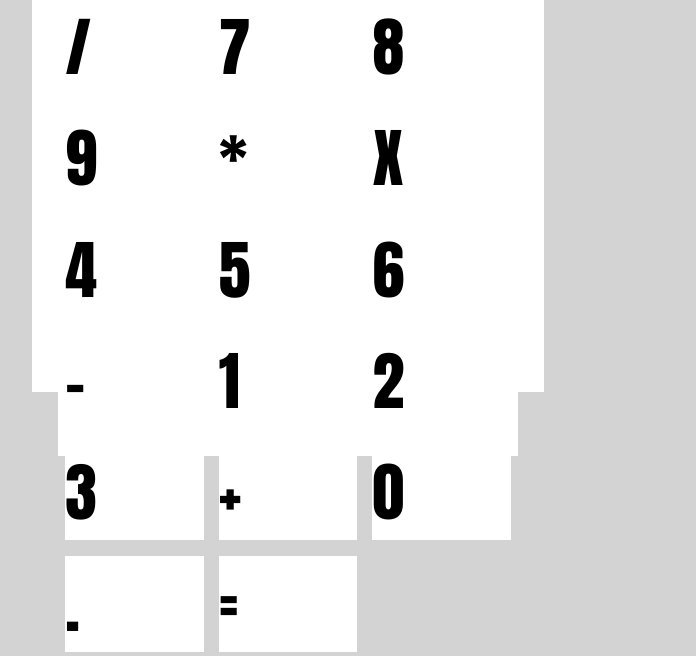
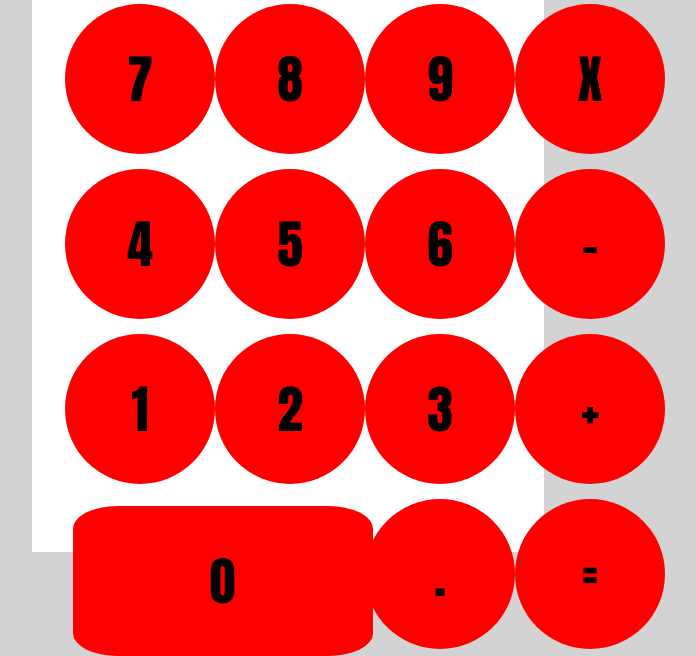
Before and after one commit to DexterFreeman/calculator, a plain HTML site: page index.html in a window 1280 px wide. Shown: the part 248-904 px from the top of the page, without its empty margins (352-1048 px from the left). Drawn offline with Linux system fonts and the light colour scheme.

Commit message:
Changed grid layout for the 0 button

```diff
--- a/index.html
+++ b/index.html
@@ -11,7 +11,7 @@
 <body>
    <div class="mainContent">
         <div>
-            <p>This is where the answer will go</p>
+            <p>Bunch of numbers</p>
         </div>
         <div class="commandContainer">
             <a>C</a>
@@ -21,7 +21,6 @@
             <a>7</a>
             <a>8</a>
             <a>9</a>
-            <a>*</a>
             <a>X</a>
             <a>4</a>
             <a>5</a>
@@ -31,7 +30,7 @@
             <a>2</a>
             <a>3</a>
             <a>+</a>
-            <a>0</a>
+            <a id="buttonZero">0</a>
             <a>.</a>
             <a>=</a>
         </div>
--- a/styles.scss
+++ b/styles.scss
@@ -3,7 +3,7 @@
     padding: 0;
     font-family: Impact, Haettenschweiler, 'Arial Narrow Bold', sans-serif;
     background-color: lightgrey;
-    font-size: 2rem;
+    font-size: 1.8rem;
 }
 body{
     display: flex;
@@ -11,7 +11,7 @@ body{
 
     .mainContent{
         background-color: white;
-        height: 80vh;
+        height: 100vh;
         width: 40%;
         display: flex;
         align-items: center;
@@ -29,12 +29,30 @@ body{
         width: 90%;
         height: 90%;
         display: grid;
-        grid-template-columns: 1fr 1fr 1fr;
+        grid-template-columns: 1fr 1fr 1fr 1fr;
         grid-template-rows: 1fr 1fr 1fr 1fr;
         a{
+            display: flex;
+            justify-content: center;
+            align-items: center;
+            border-radius: 50%;
+            width: 150px;
+            height: 150px;
+
             margin: 5%;
-            background-color: white;
+            background-color: red;
+
+
         }
+        #buttonZero{
+            grid-row-start: 5;
+            grid-row-end: 5;
+            grid-column-start: 1;
+            grid-column-end: 3;
+            width: 300px;
+            border-radius: 15%
+        }
+
     }
 }
 }
```
Also changed, not shown: styles.css, 1 other file.
